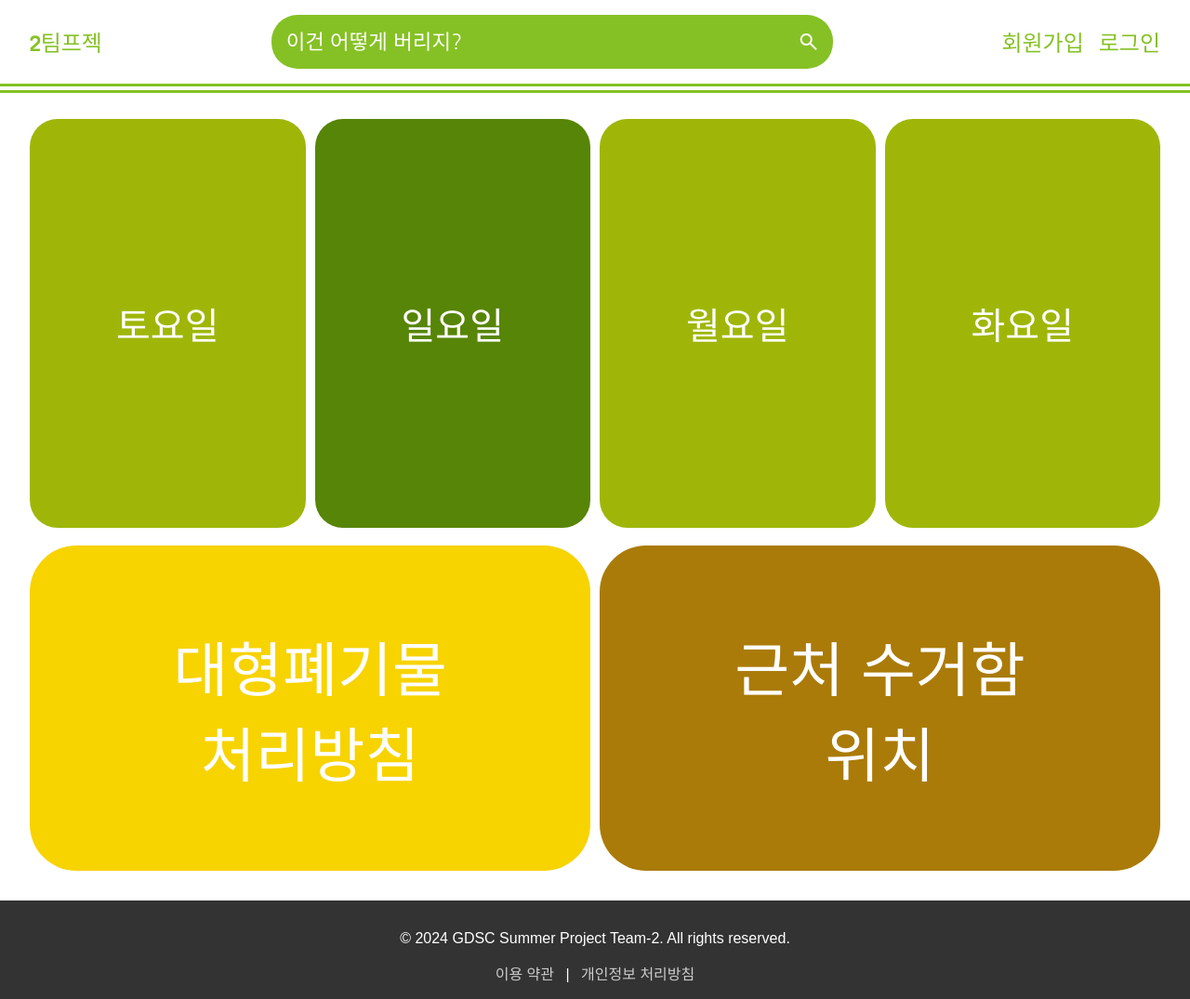
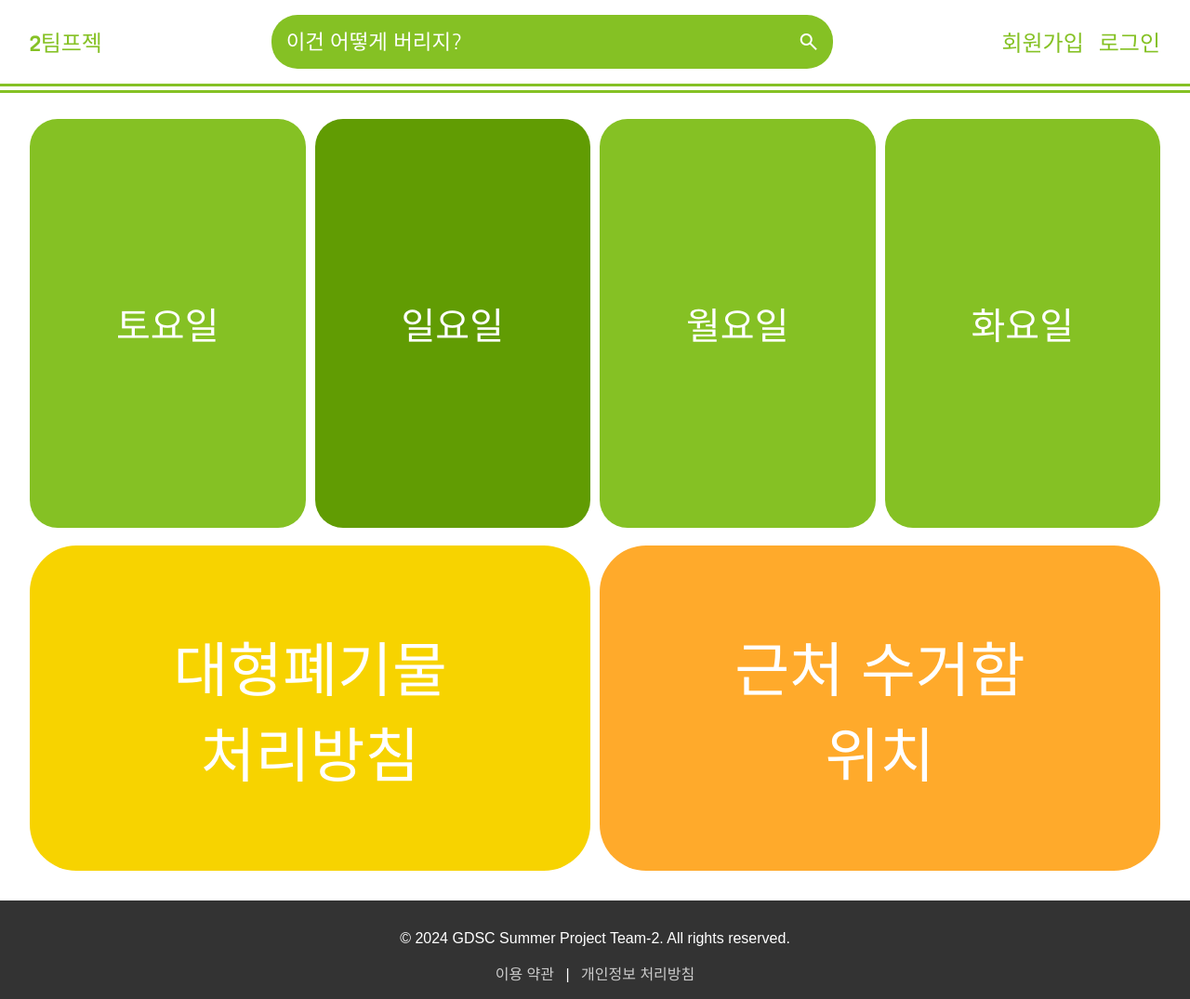
Before and after one commit to GDSC-DEU/2024-SummerProject_Team2, a FastAPI app: page / in a window 1280 px wide. Shown: the whole page at 93% size. Run offline with FastAPI, Linux system fonts and the light colour scheme.

Commit message:
Update style.css

```diff
--- a/backend/sql_app/static/css/style.css
+++ b/backend/sql_app/static/css/style.css
@@ -110,7 +110,7 @@ main {
   padding: 0 1em 0 1em;
   align-items: center;
   justify-content: center;
-  background-color: #c7e14096;
+  background-color: rgba(199, 204, 194, 0.505);
   height: 100vh;
 }
 
@@ -201,7 +201,7 @@ main {
   width: 100%;
   height: 100%;
   display: flex;
-  background-color: #aa7b08;
+  background-color: #ffaa2b;
   border-radius: 50px;
   text-align: center;
   align-items: center;
@@ -243,7 +243,7 @@ footer a {
 .swiper-slide {
   font-size: 1.5rem;
 
-  background: #9fb609;
+  background: #85c124;
   border-radius: 30px;
   color: white;
 }
@@ -258,7 +258,7 @@ footer a {
 }
 
 .swiper-slide-active {
-  background: #578507;
+  background: #619c03;
 }
 
 /* 로그인 */
@@ -275,7 +275,7 @@ footer a {
 .login-wrapper a {
   font-size: 50px;
   text-decoration: none;
-  color: #578507;
+  color: #619c03;
 }
 
 .toMain {
@@ -307,7 +307,7 @@ footer a {
 #login-form > input[type="submit"] {
   color: #fff;
   font-size: 22px;
-  background-color: #578507;
+  background-color: #929a85;
   margin-top: 20px;
 }
 
@@ -319,7 +319,7 @@ footer a {
 .signToSign a {
   font-size: 15px;
   text-decoration: none;
-  color: #578507;
+  color: #619c03;
 }
 
 /* select box 디자인 */
@@ -387,7 +387,7 @@ option {
 
 .deco {
   width: fit-content;
-  border-bottom: 3px dotted #578507;
+  border-bottom: 3px dotted #619c03;
   padding-bottom: 2px;
 }
 
@@ -427,7 +427,7 @@ option {
 
 .tab_menu ul li.on a,
 .tab_menu ul li a:hover {
-  background-color: #578507;
+  background-color: #619c03;
   color: #fff;
 }
 
@@ -439,7 +439,7 @@ option {
 .tab_menu > ul > .active > a {
   display: block;
   border: #d0d0d0 solid 1px;
-  background-color: #578507;
+  background-color: #619c03;
   color: #fff;
   line-height: 22px;
   padding: 16px 0;
@@ -450,11 +450,11 @@ option {
 
 @media screen and (min-width: 1000px) {
   .swiper-slide-active {
-    background: #9fb609;
+    background: #85c124;
   }
 
   .swiper-slide-next {
-    background: #578507;
+    background: #619c03;
   }
 }
 
```
